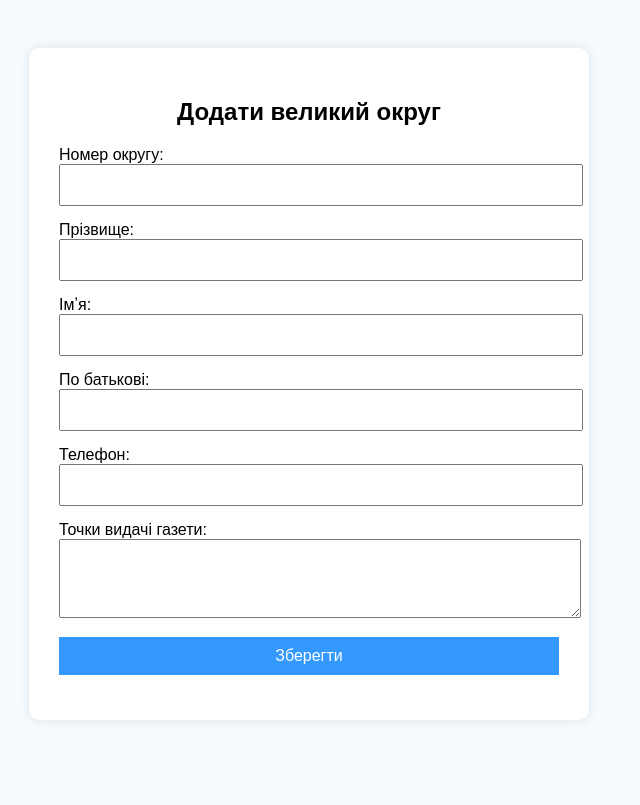
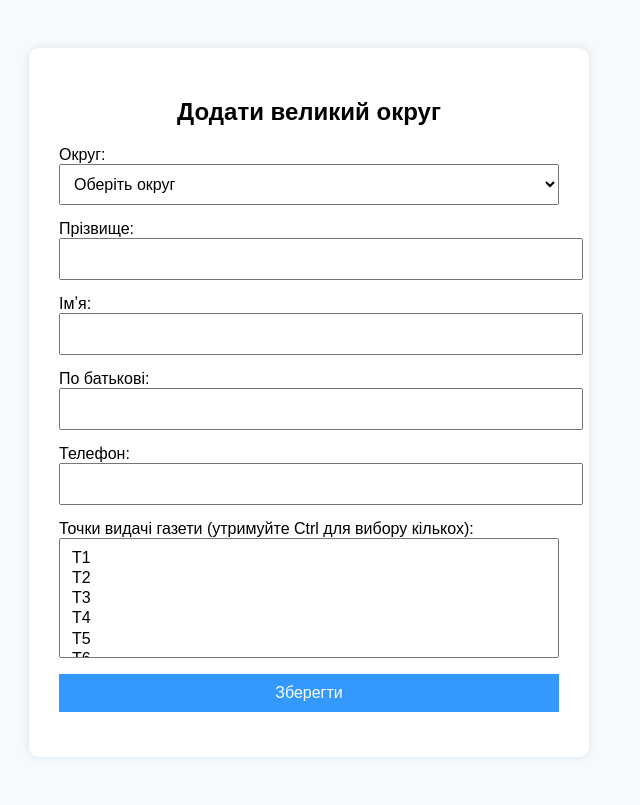
Before and after one commit to Aliina-ai/flask-form, a Flask app: page /add_big in a window 1280 px wide. Shown: the whole page, without its empty margins (331-971 px from the left). Before the commit the page ends 675 px from the top, so only its background shows below. Run offline with Flask 3, Linux system fonts and the light colour scheme; the visitor is signed in with stand-in values (Sample User, id 1).

Commit message:
Update add_big.html

```diff
--- a/templates/add_big.html
+++ b/templates/add_big.html
@@ -17,11 +17,14 @@
             margin: auto;
             box-shadow: 0 0 10px rgba(0,0,0,0.1);
         }
-        input, textarea {
+        select, input, textarea {
             width: 100%;
             margin-bottom: 15px;
             padding: 10px;
             font-size: 16px;
+        }
+        select[multiple] {
+            height: 120px;
         }
         input[type="submit"] {
             background: #3399ff;
@@ -37,12 +40,27 @@
 <body>
     <form method="POST">
         <h2>Додати великий округ</h2>
-        Номер округу: <input type="number" name="district_number" required>
+
+        Округ:
+        <select name="district_number" required>
+            <option value="" disabled selected>Оберіть округ</option>
+            {% for i in range(1, 7) %}
+                <option value="{{ i }}">Округ {{ i }}</option>
+            {% endfor %}
+        </select>
+
         Прізвище: <input type="text" name="last_name" required>
         Імʼя: <input type="text" name="first_name" required>
         По батькові: <input type="text" name="middle_name" required>
         Телефон: <input type="text" name="phone" required>
-        Точки видачі газети: <textarea name="pickup_points" rows="3" required></textarea>
+
+        Точки видачі газети (утримуйте Ctrl для вибору кількох):
+        <select name="pickup_points" multiple required>
+            {% for i in range(1, 21) %}
+                <option value="Т{{ i }}">Т{{ i }}</option>
+            {% endfor %}
+        </select>
+
         <input type="submit" value="Зберегти">
     </form>
 </body>
```
